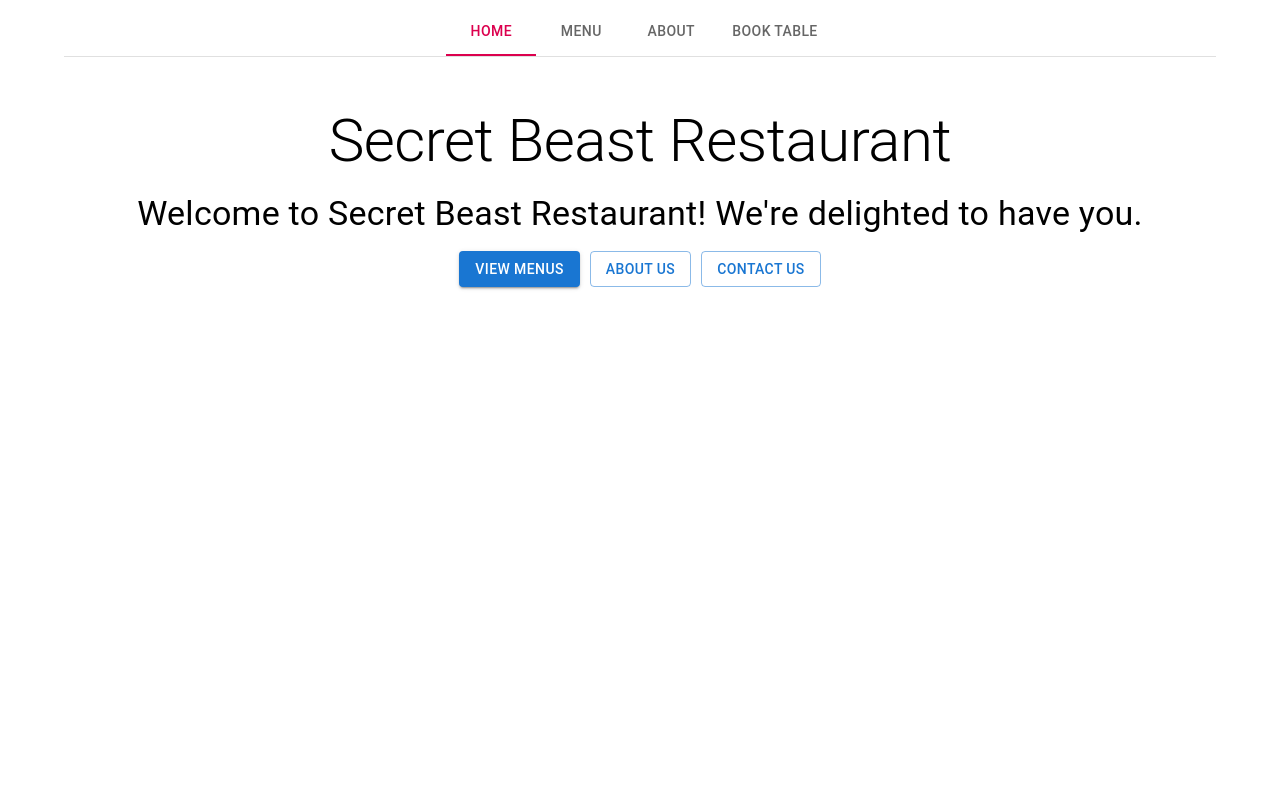
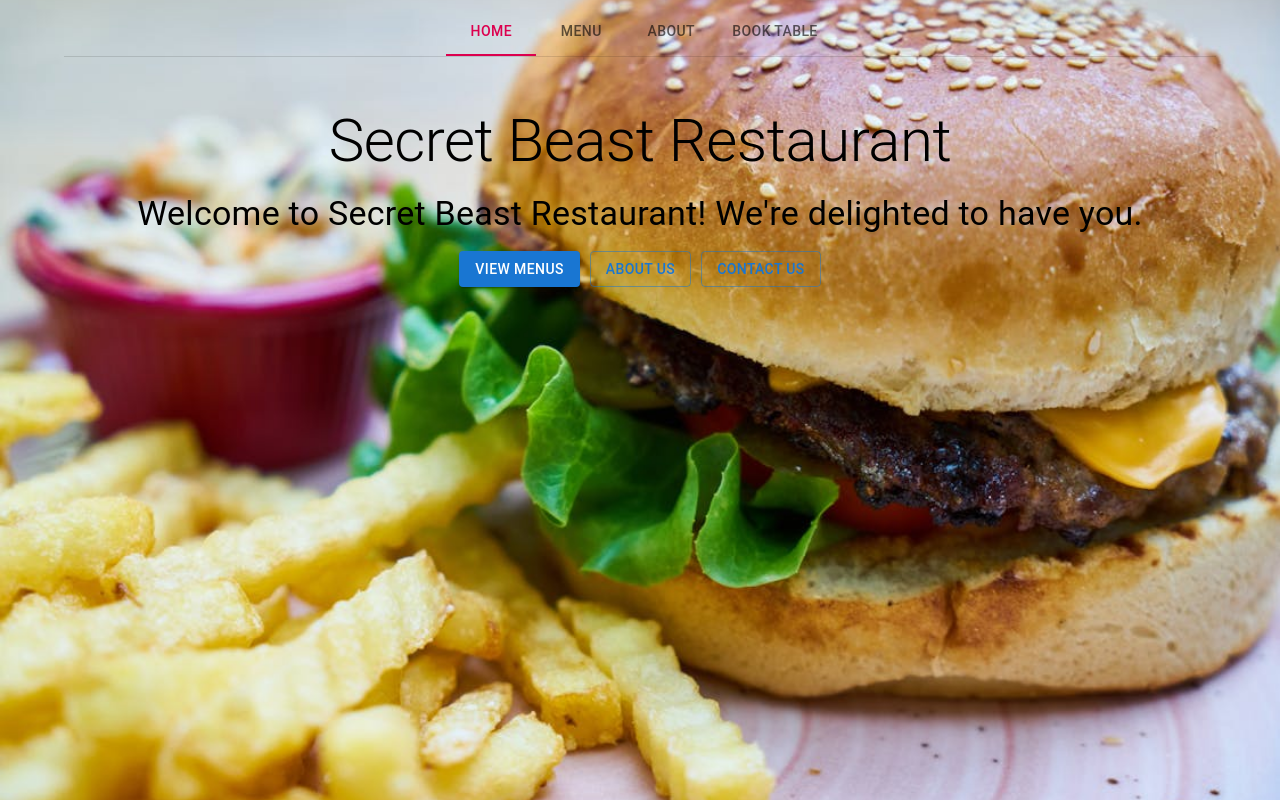
Before and after one commit to htipu/pcrestaurant, a React (Create React App) app: page / in a window 1280 px wide. Built offline with nearby package versions, Linux system fonts and the light colour scheme.

Commit message:
background picture added (it's awful, ignore it for now)

```diff
--- a/src/LandingPage.js
+++ b/src/LandingPage.js
@@ -3,11 +3,26 @@ import { Typography, Button, Box } from '@mui/material';
 import { Link } from 'react-router-dom';
 import BasicTabs from './Tabs';
 import './LandingPage.css';
+import Burger from './images/burger.jpeg';
 
 function LandingPage() {
+  const backgroundpic = {
+    backgroundImage: `url(${Burger})`,
+    backgroundSize: 'cover',
+    backgroundPosition: 'center center',
+    height: '100vh',
+    position: 'absolute',
+    top: 0,
+    left: 0,
+    right: 0,
+    zIndex: -1,
+  };
+
   return (
-    <Box textAlign="center" style={{ padding: '0px' }}>
-      <BasicTabs></BasicTabs>
+    <>
+      <div style={backgroundpic} />
+      <Box textAlign="center" style={{ position: 'relative', zIndex: 1 }}>
+        <BasicTabs />
         <Typography variant="h2" paragraph>
           Secret Beast Restaurant
         </Typography>
@@ -24,6 +39,7 @@ function LandingPage() {
           Contact Us
         </Button>
       </Box>
+    </>
   );
 }
 
```
Lines whose indentation alone changed are shown as unchanged.
